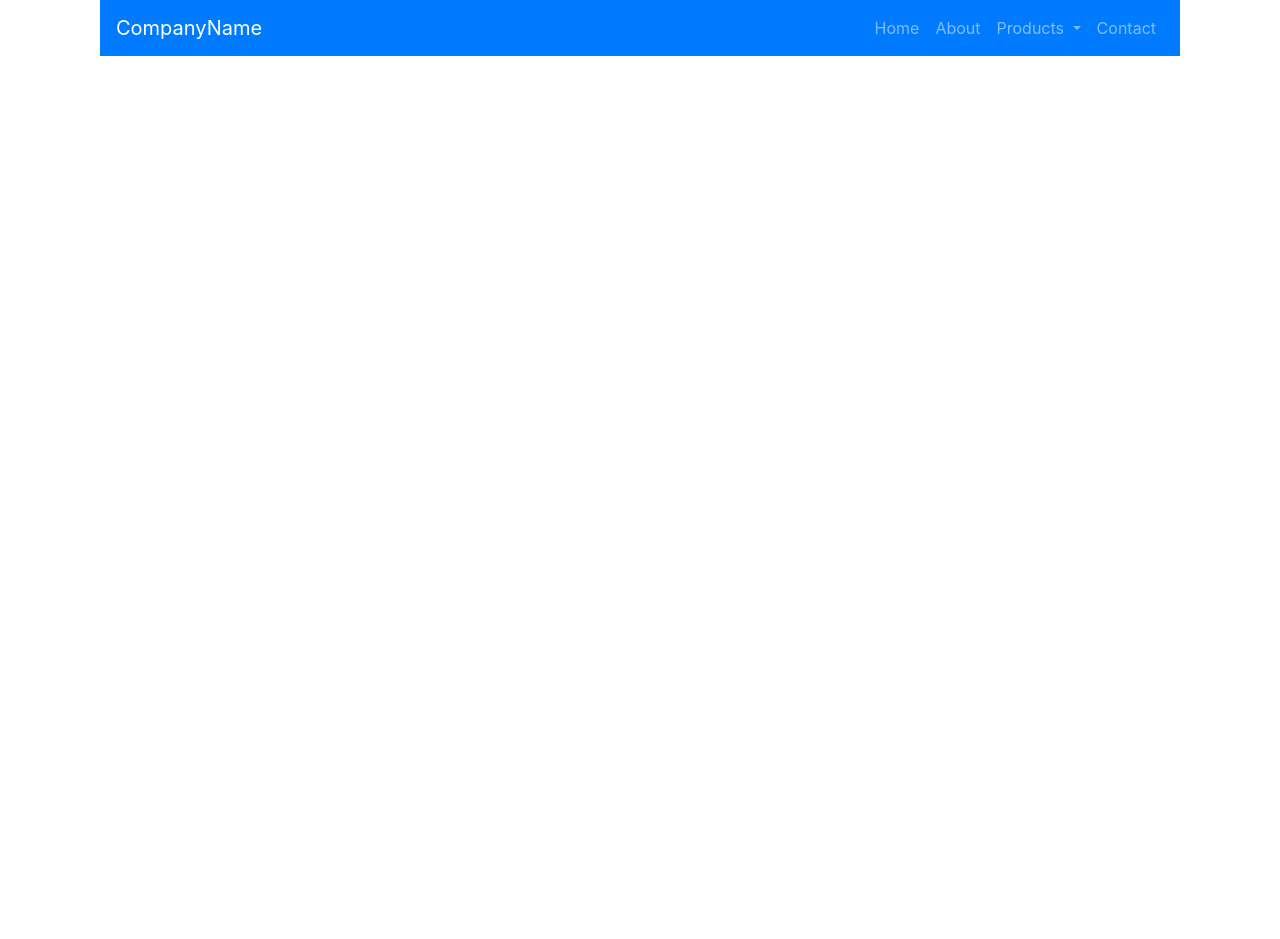
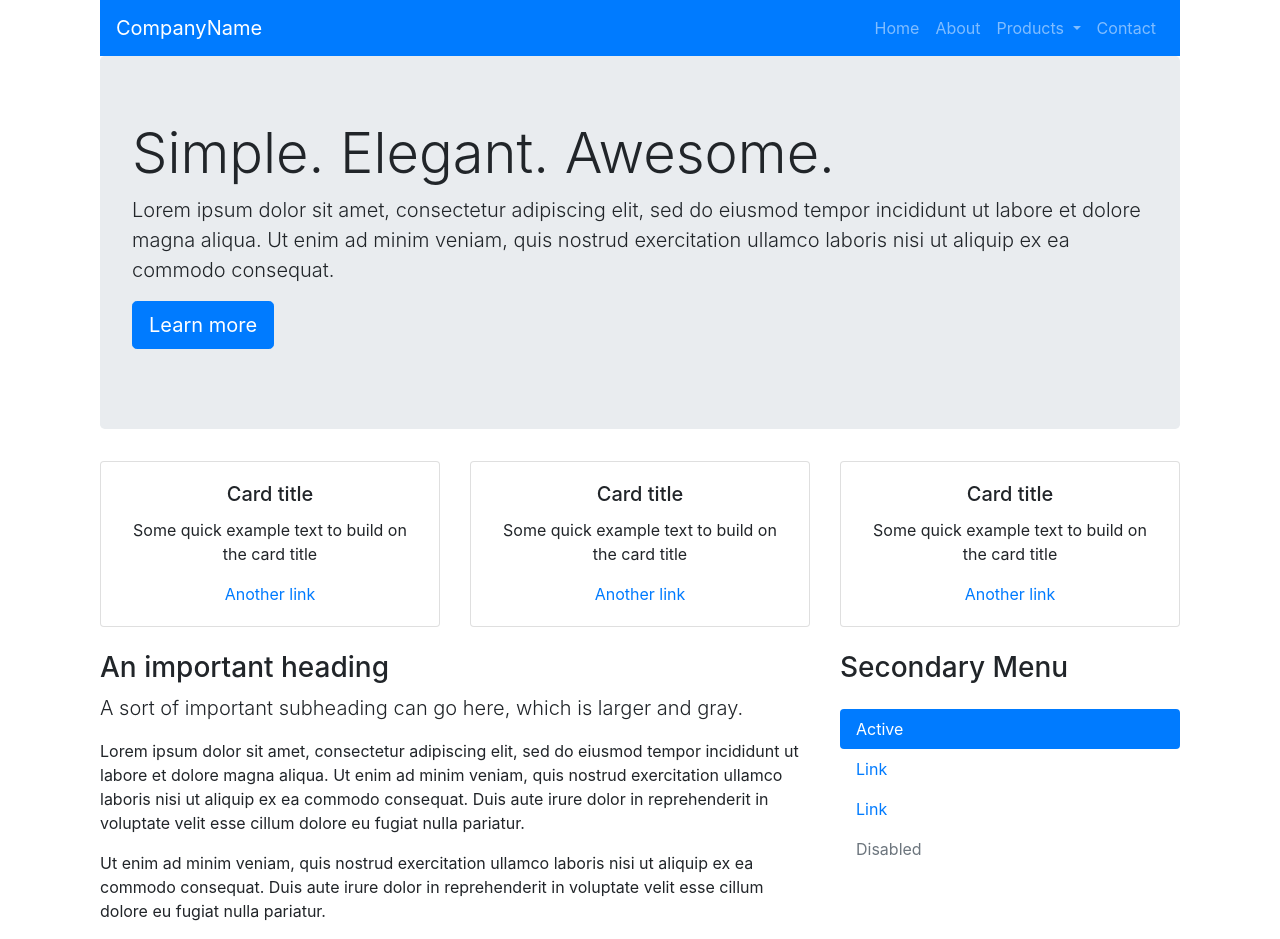
Before and after one commit to gblovelm/bootstrap-example, a website: page bs4/src/index.html in a window 1280 px wide. Before the commit the page ends 800 px from the top, so only its background shows below. Drawn offline with Linux system fonts and the light colour scheme.

Commit message:
basic page layout complete

```diff
--- a/bs4/src/index.html
+++ b/bs4/src/index.html
@@ -45,6 +45,74 @@
                             </ul>
                         </div>
                     </nav>
+
+                    <div class="jumbotron">
+                        <h1 class="display-4">Simple. Elegant. Awesome.</h1>
+                        <p class="lead">Lorem ipsum dolor sit amet, consectetur adipiscing elit, sed do eiusmod tempor incididunt ut labore et dolore magna aliqua. Ut enim ad minim veniam, quis nostrud exercitation ullamco laboris nisi ut aliquip ex ea commodo consequat. </p>
+
+                        <p class="lead">
+                            <a class="btn btn-primary btn-lg" href="#" role="button">Learn more</a>
+                        </p>
+                    </div>
+
+                    <div class="row">
+                        <div class="col-sm-12 col-md-4">
+                            <div class="card mb-4">  <!--add space to cards below (mobile)-->
+                                <div class="card-body text-center">
+                                    <h5 class="card-title">Card title</h5>
+                                    <p class="card-text">Some quick example text to build on the card title</p>
+                                    <a href="#" class="card-link">Another link</a>
+                                </div>
+                            </div>
+                        </div>
+                        <div class="col">
+                            <div class="card">
+                                <div class="card-body text-center">
+                                    <h5 class="card-title">Card title</h5>
+                                    <p class="card-text">Some quick example text to build on the card title</p>
+                                    <a href="#" class="card-link">Another link</a>
+                                </div>
+                            </div>
+                        </div>
+                        <div class="col">
+                            <div class="card">
+                                <div class="card-body text-center">
+                                    <h5 class="card-title">Card title</h5>
+                                    <p class="card-text">Some quick example text to build on the card title</p>
+                                    <a href="#" class="card-link">Another link</a>
+                                </div>
+                            </div>
+                        </div>
+                    </div>
+
+                    <div class="row mt-sm-4 mt-md-0">
+                        <div class="col-sm-12 col-md-8">
+                            <h3>An important heading</h3>
+                            <p class="lead">A sort of important subheading can go here, which is larger and gray.</p>
+
+                            <p>Lorem ipsum dolor sit amet, consectetur adipiscing elit, sed do eiusmod tempor incididunt ut labore et dolore magna aliqua. Ut enim ad minim veniam, quis nostrud exercitation ullamco laboris nisi ut aliquip ex ea commodo consequat. Duis aute irure dolor in reprehenderit in voluptate velit esse cillum dolore eu fugiat nulla pariatur.</p>
+                            <p>Ut enim ad minim veniam, quis nostrud exercitation ullamco laboris nisi ut aliquip ex ea commodo consequat. Duis aute irure dolor in reprehenderit in voluptate velit esse cillum dolore eu fugiat nulla pariatur.</p>
+                        </div>
+
+                        <div class="col-sm-12 col-md-4">
+                            <h3 class="mb-4">Secondary Menu</h3>
+
+                            <ul class="nav flex-column nav-pills">
+                                <li class="nav-item">
+                                    <a class="nav-link active" href="#">Active</a>
+                                </li>
+                                <li class="nav-item">
+                                    <a class="nav-link" href="#">Link</a>
+                                </li>
+                                <li class="nav-item">
+                                    <a class="nav-link" href="#">Link</a>
+                                </li>
+                                <li class="nav-item">
+                                    <a class="nav-link disabled" href="#">Disabled</a>
+                                </li>
+                            </ul>
+                        </div>
+                    </div>
                 </div>
         </div>
 
```
